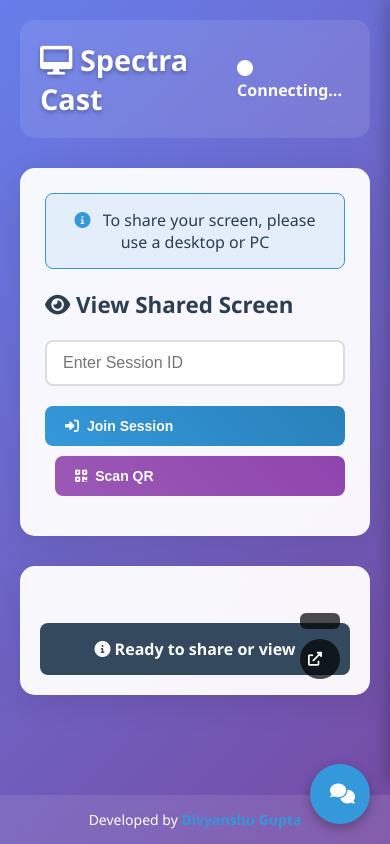
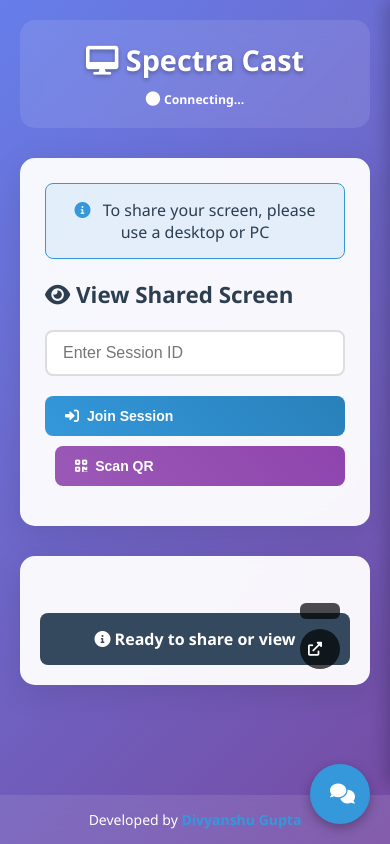
Before and after one commit to divyanshugupta0/SpectraCast, a website: page public/index.html in a window 390 px wide. Drawn offline with nearby package versions, Linux system fonts and the light colour scheme; no server answers.

```diff
--- a/public/style.css
+++ b/public/style.css
@@ -610,6 +610,25 @@
         color: #3498db;
         margin-right: 8px;
     }
+
+    header {
+        flex-direction: column;
+        gap: 10px;
+        text-align: center;
+    }
+
+    h1 {
+        font-size: 1.5em;
+        white-space: nowrap;
+    }
+
+    .connection-status {
+        font-size: 0.9em;
+    }
+
+    .connection-status span {
+        font-size: 0.85em;
+    }
 }
 
 @media (max-width: 768px) {
```
Also changed, not shown: 1 other file.
